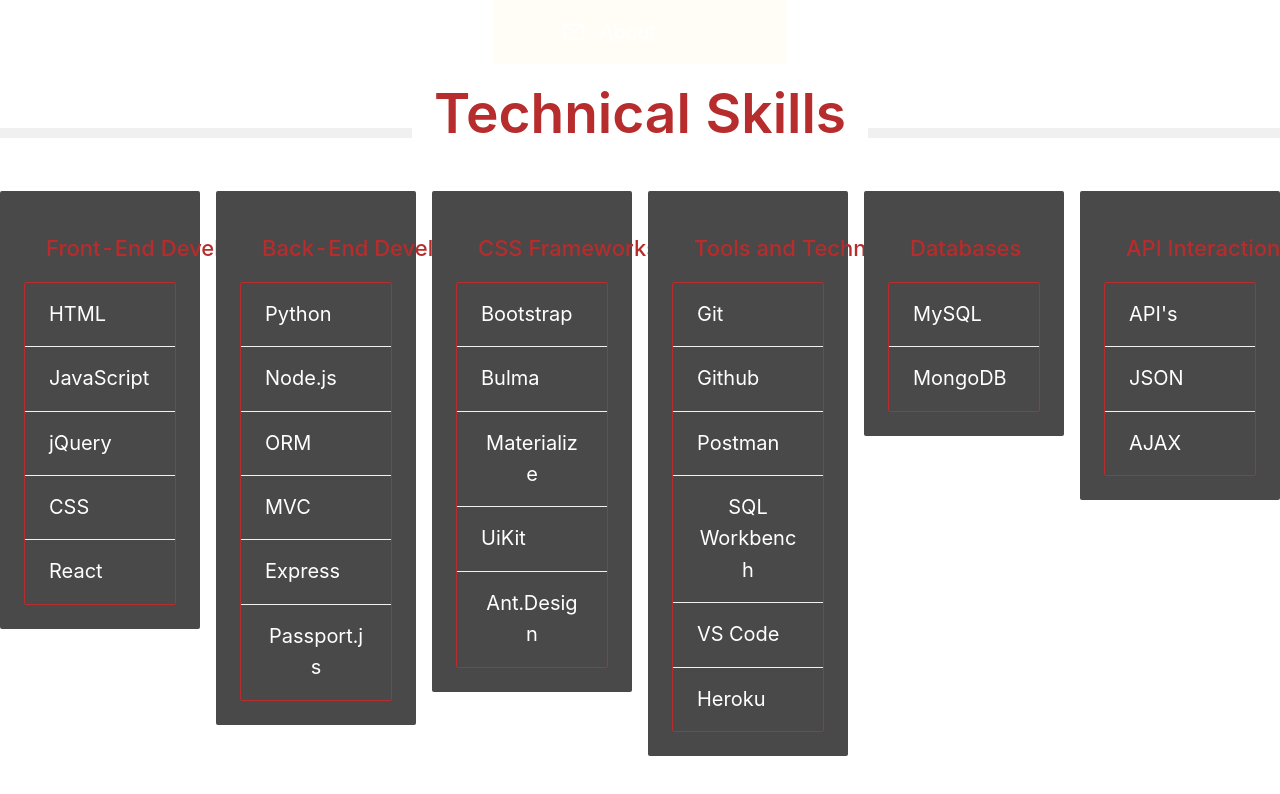
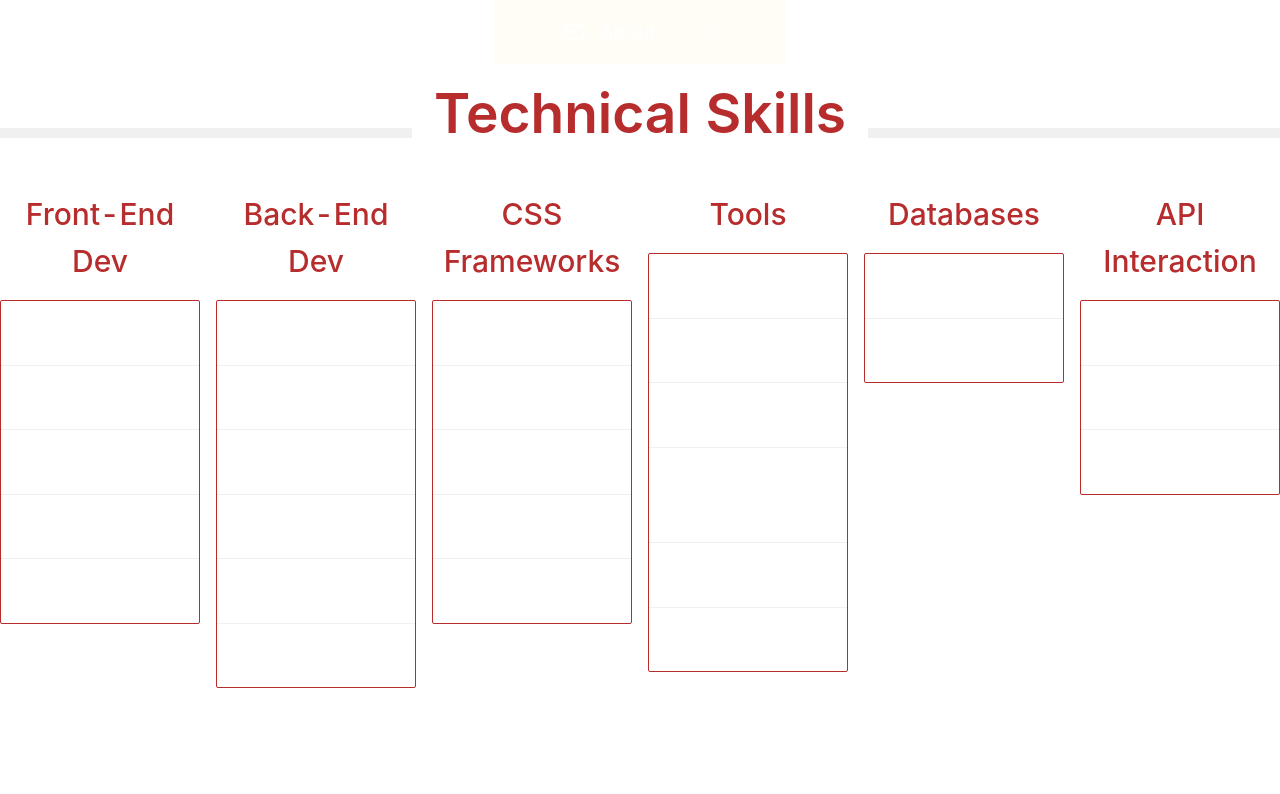
Before and after one commit to catalinarose1361/Full-Stack-Portfolio, a React (Create React App) app: page /skills in a window 1280 px wide. Shown: the top 794 px of the page. Built offline with nearby package versions, Linux system fonts and the light colour scheme.

Commit message:
skills page background and list titles edited

```diff
--- a/craco.config.js
+++ b/craco.config.js
@@ -23,7 +23,9 @@
                   '@primary-5' : '@primary-color',
                   '@border-style-base': 'none',
                   '@carousel-dot-height': '10px',
-                  '@card-head-color': '@layout-body-background'
+                  '@card-head-color': '@layout-body-background', //heading text for card component
+                  // '@table-bg': '@layout-body-background'
+                  // '@list-customize-card-bg': '@layout-body-background'
                   // '@text-color': '@white'
                   // '@dropdown-menu-submenu-disabled-bg': '@layout-body-background'
                   // '@heading-color': '@primary-color', // heading text color //purple
--- a/src/pages/Skills.js
+++ b/src/pages/Skills.js
@@ -32,9 +32,9 @@
 
       <Col span={4}>
 
-        <Card>
+        {/* <Card> */}
 
-          <Divider orientation="left">Front-End Development</Divider>
+          <h2 orientation="left">Front-End Dev</h2>
 
           <List
           size="large"
@@ -43,15 +43,15 @@
           renderItem={item => <List.Item><Typography.Text level={3}>{item}</Typography.Text ></List.Item>}
           />
 
-        </Card>
+        {/* </Card> */}
 
       </Col>
 
       <Col span={4}>
 
-        <Card>
 
-          <Divider orientation="center">Back-End Development</Divider>
+
+          <h2 orientation="center">Back-End Dev</h2>
 
           <List
           size="large"
@@ -60,15 +60,15 @@
           renderItem={item => <List.Item><Typography.Text level={3}>{item}</Typography.Text ></List.Item>}
           />
 
-        </Card>
+
 
       </Col>
 
       <Col span={4}>
 
-        <Card>
 
-          <Divider orientation="right">CSS Frameworks</Divider>
+
+          <h2 orientation="right">CSS Frameworks</h2>
 
           <List
           size="large"
@@ -77,15 +77,15 @@
           renderItem={item => <List.Item><Typography.Text level={3}>{item}</Typography.Text ></List.Item>}
           />
 
-        </Card>
+
 
       </Col>
 
       <Col span={4}>
 
-        <Card>
 
-          <Divider orientation="right">Tools and Technologies</Divider>
+
+          <h2 orientation="right">Tools</h2>
 
           <List
           size="large"
@@ -94,15 +94,15 @@
           renderItem={item => <List.Item><Typography.Text level={3}>{item}</Typography.Text ></List.Item>}
           />
 
-        </Card>
+
 
       </Col>
 
       <Col span={4}>
 
-        <Card>
 
-          <Divider orientation="right">Databases</Divider>
+
+          <h2 orientation="right">Databases</h2>
 
           <List
           size="large"
@@ -111,15 +111,15 @@
           renderItem={item => <List.Item><Typography.Text level={3}>{item}</Typography.Text ></List.Item>}
           />
 
-        </Card>
+
 
       </Col>
 
       <Col span={4}>
 
-        <Card>
 
-          <Divider orientation="right">API Interaction</Divider>
+
+          <h2 orientation="right">API Interaction</h2>
 
           <List
           size="large"
@@ -128,7 +128,7 @@
           renderItem={item => <List.Item><Typography.Text level={3}>{item}</Typography.Text ></List.Item>}
           />
 
-        </Card>
+
 
       </Col>
 
```
